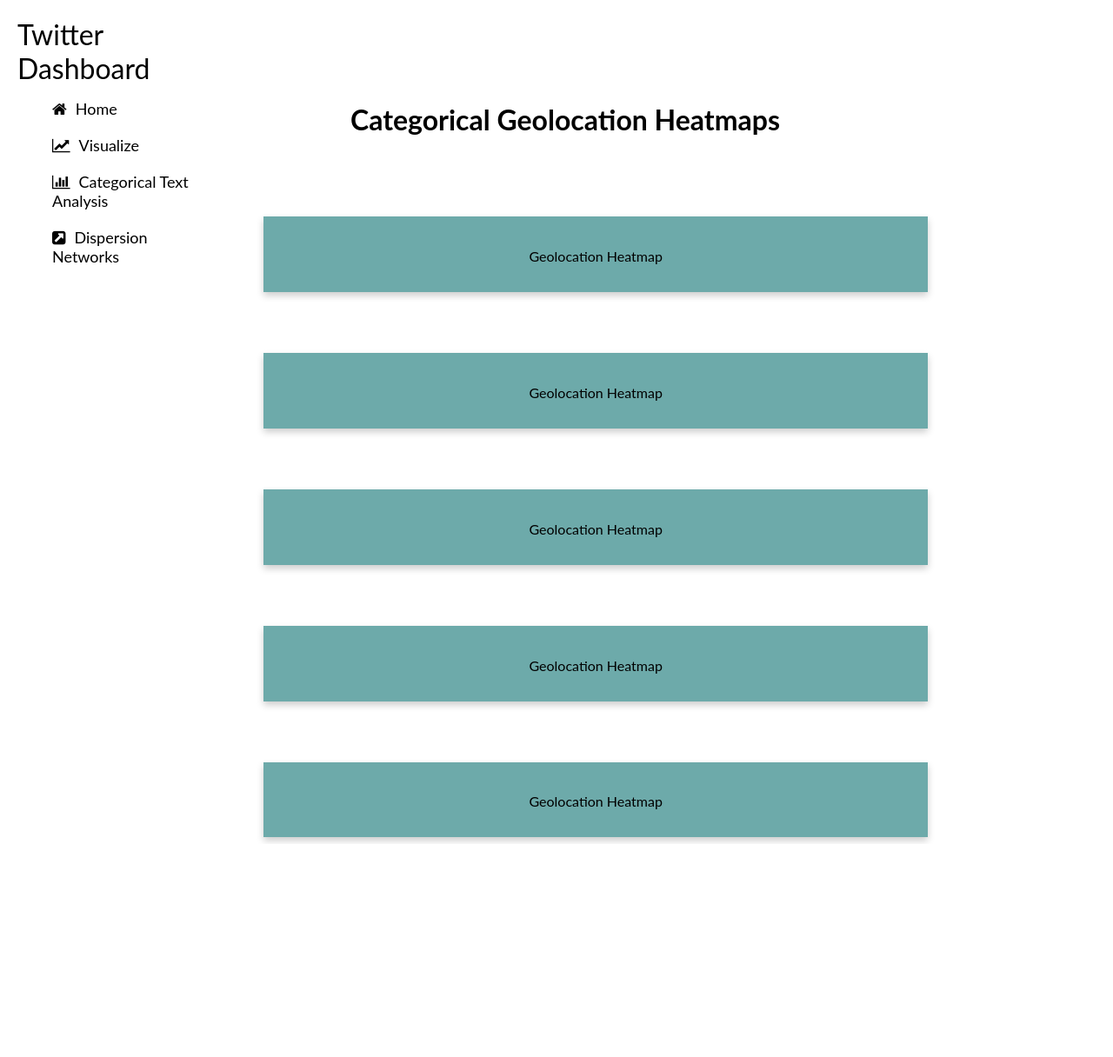
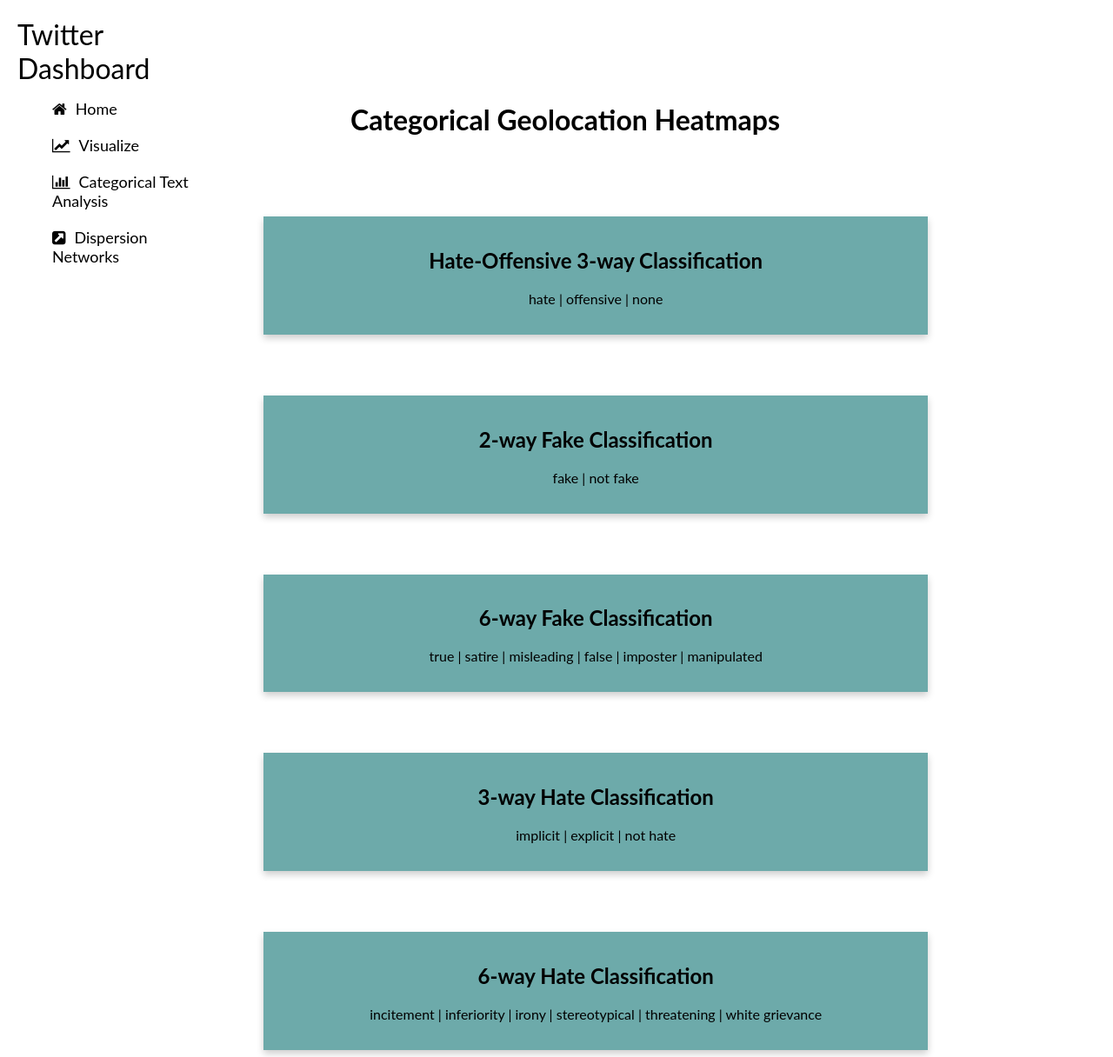
Before and after one commit to harshita19244/twitter-dashboard, a Flask app: template templates/geoheatmap.html in a window 1280 px wide; the page is wider, and only the part inside the window is pictured. Shown: that part at 87% size. Before the commit the page ends 970 px from the top of that part, so only its background shows below. Run offline with Flask 2, Linux system fonts and the light colour scheme; the template is opened without the code that fills it, so the values that code supplies are empty; some libraries are stand-ins or nearby versions.

Commit message:
Updated geo heatmap

```diff
--- a/templates/geoheatmap.html
+++ b/templates/geoheatmap.html
@@ -10,40 +10,41 @@
             <div class="card" id="about">
                 <div id='chart1' class='chart1'”></div>
                 <!-- <img src={{ url[0] }} alt="Avatar" class="card-im"> -->
-                <h2>{{ name[0] }}</h2>
-                <p class="content">Geolocation Heatmap</p>
+                <h2>Hate-Offensive 3-way Classification</h2>
+                <p class="content">hate | offensive | none</p>
             </div>
         </div>
         <div class="column" style="float:left; width: 60%; margin-top: 70px; margin-left: 300px;" >
             <div class="card" id="background">
                 <div id='chart2' class='chart2'”></div>
                 <!-- <img src={{ url[1] }} alt="Avatar" class="card-im"> -->
-                <h2>{{ name[1] }}</h2>
-                <p class="content">Geolocation Heatmap</p>
+                <h2>2-way Fake Classification</h2>
+                <p class="content">fake | not fake</p>
             </div>
         </div>
         <div class="column" style="float: left; width: 60%; margin-top: 70px; margin-left: 300px;">
             <div class="card" id="about">
                 <div id='chart3' class='chart3'”></div>
                 <!-- <img src={{ url[2] }} alt="Avatar" class="card-im"> -->
-                <h2>{{ name[2] }}</h2>
-                <p class="content">Geolocation Heatmap</p>
+                <h2>6-way Fake Classification</h2>
+                <p class="content">true | satire | misleading | false | imposter | manipulated</p>
             </div>
         </div>
         <div class="column" style="float:left; width: 60%; margin-top: 70px; margin-left: 300px;">
             <div class="card" id="background">
                 <div id='chart4' class='chart4'”></div>
                 <!-- <img src={{ url[3] }} alt="Avatar" class="card-im"> -->
-                <h2>{{ name[3] }}</h2>
-                <p class="content">Geolocation Heatmap</p>
+                <h2>3-way Hate Classification</h2>
+                <p class="content">implicit | explicit | not hate</p>
             </div>
         </div>
         <div class="column" style="float:left; width: 60%; margin-top: 70px; margin-left: 300px;">
             <div class="card" id="background">
-                <div id='chart4' class='chart4'”></div>
+                <div id='chart5' class='chart5'”></div>
                 <!-- <img src={{ url[3] }} alt="Avatar" class="card-im"> -->
-                <h2>{{ name[3] }}</h2>
-                <p class="content">Geolocation Heatmap</p>
+                <!-- <h2>{{ name[3] }}</h2> -->
+                <h2>6-way Hate Classification</h2>
+                <p class="content">incitement | inferiority | irony | stereotypical | threatening | white grievance</p>
             </div>
         </div>
     </div>
@@ -56,9 +57,11 @@
     var graph2 = {{graphJSON[1] | safe}};
     var graph3 = {{graphJSON[2] | safe}};
     var graph4 = {{graphJSON[3] | safe}};
+    var graph5 = {{graphJSON[4] | safe}};
     Plotly.plot('chart1',graph1,{});
     Plotly.plot('chart2',graph2,{});
     Plotly.plot('chart3',graph3,{});
     Plotly.plot('chart4',graph4,{});
+    Plotly.plot('chart5',graph5,{});
 </script>
 {% endblock %}
```
Also changed, not shown: static/images/wf2_1.png, twitter.db, 5 other files.
